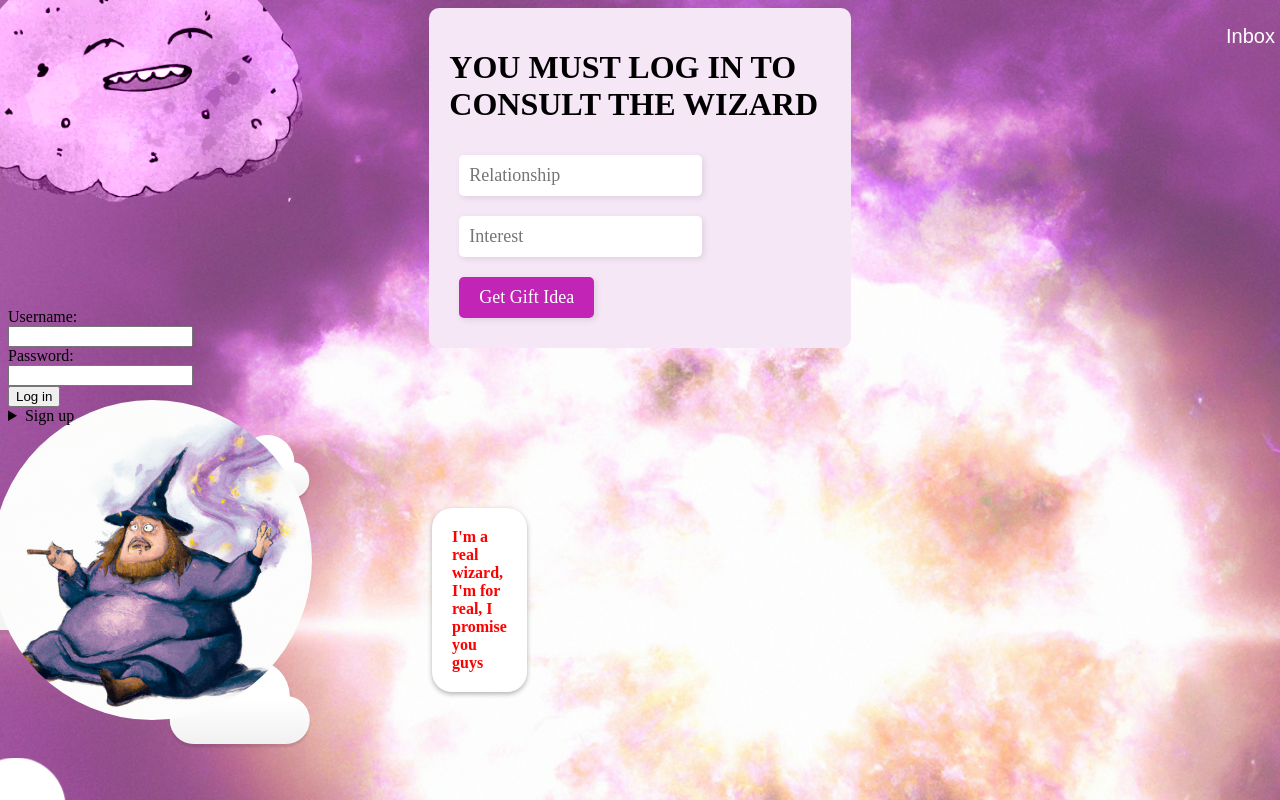
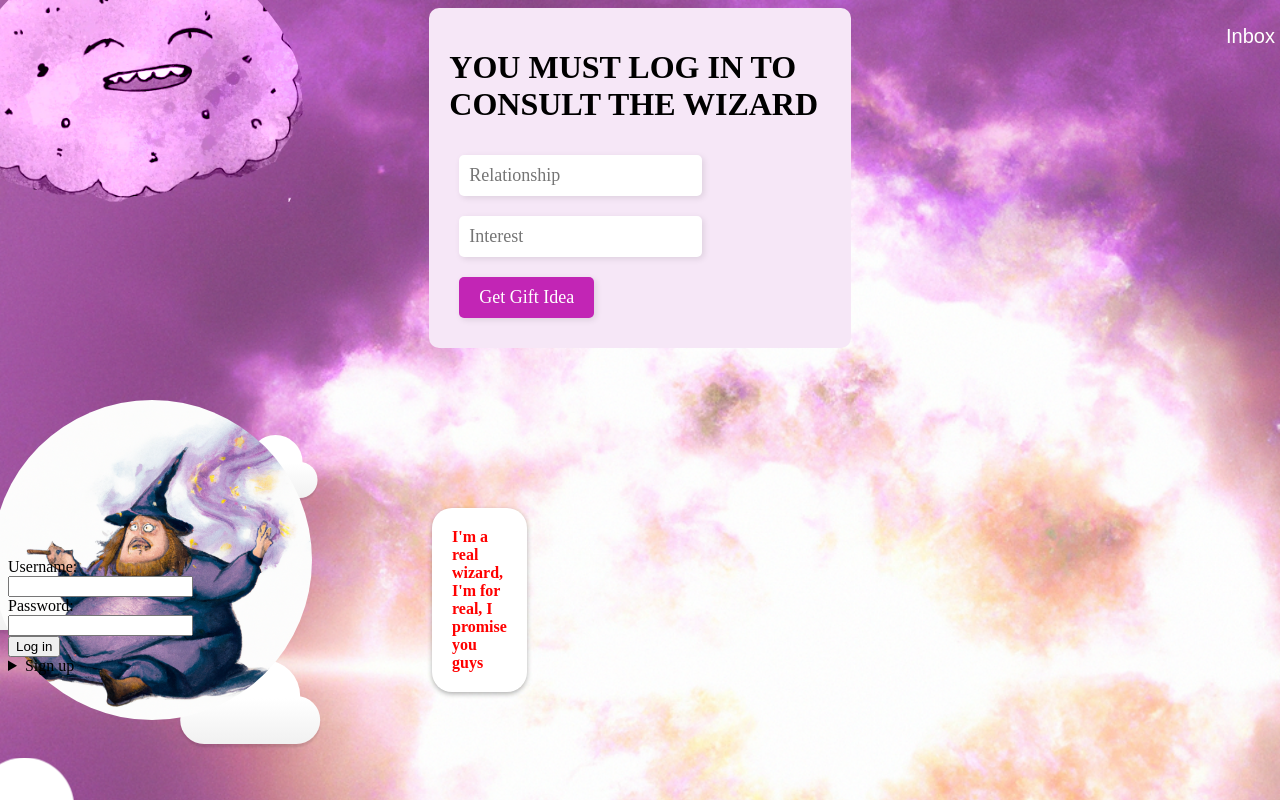
Before and after one commit to Fussyotter/sage_front, a Next.js app in the folder sage/: page / in a window 1280 px wide. Shown: the top 800 px of the page. Built offline with nearby package versions, Linux system fonts and the light colour scheme.

Commit message:
hahahahfsdkl

```diff
--- a/sage/styles/globals.css
+++ b/sage/styles/globals.css
@@ -51,7 +51,7 @@
 .loginSignup {
   display: flex;
   margin-right: 10px;
-  margin-top: 150px;
+  margin-top: 400px;
   grid-column: 1;
   grid-row: 1;
 
```
